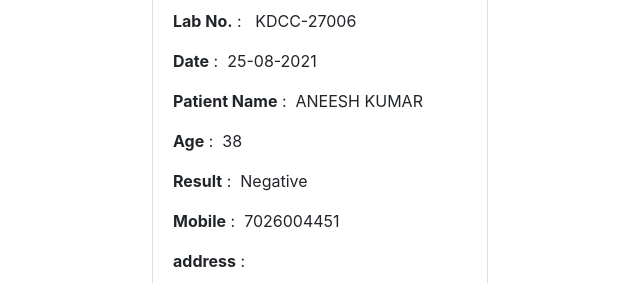
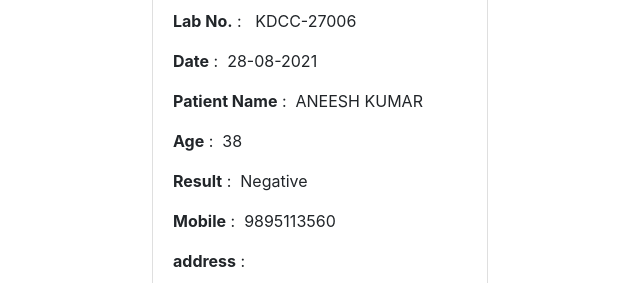
Before and after one commit to Hariprasad4451/Aneesh_Covid, a plain HTML site: page index.html in a window 1280 px wide. Shown: the part 218-501 px from the top of the page, 320-960 px from the left. Drawn offline with nearby package versions, Linux system fonts and the light colour scheme.

Commit message:
Update index.html

```diff
--- a/index.html
+++ b/index.html
@@ -78,11 +78,11 @@
                 <div class=" card-body">
                     <h6 class="card-title" style="color: red;"><b>PATIENT DETAILS</b></h6>
                     <p><b>Lab No.</b> : &nbsp; KDCC-27006</p>
-                    <p><b>Date</b> :&nbsp; 25-08-2021</p>
+                    <p><b>Date</b> :&nbsp; 28-08-2021</p>
                     <p><b>Patient Name</b> :&nbsp; ANEESH KUMAR</p>
                     <p><b>Age</b> :&nbsp; 38</p>
                     <p><b>Result</b> :&nbsp; Negative</p>
-                    <p><b>Mobile</b> :&nbsp; 7026004451</p>
+                    <p><b>Mobile</b> :&nbsp; 9895113560</p>
                     <p><b>address</b> : </p>
                     <br>
                     <br>
```
